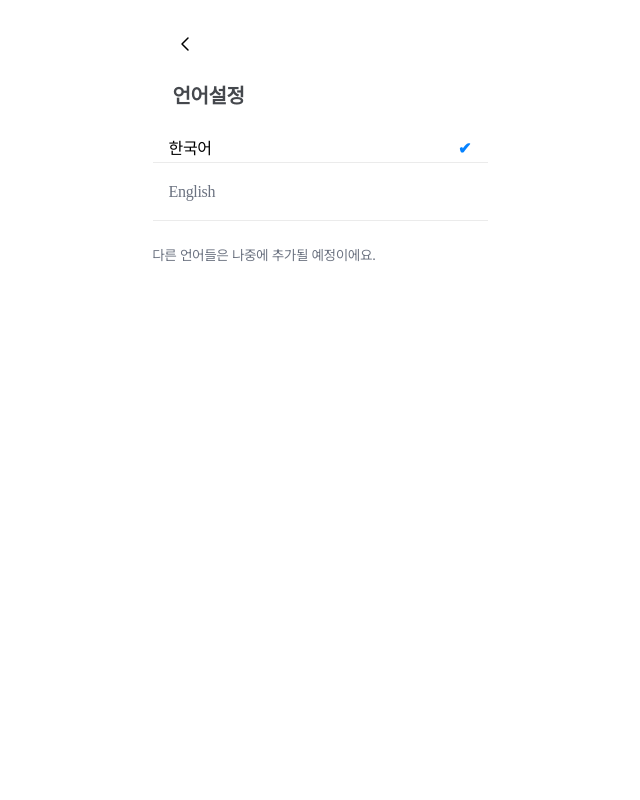
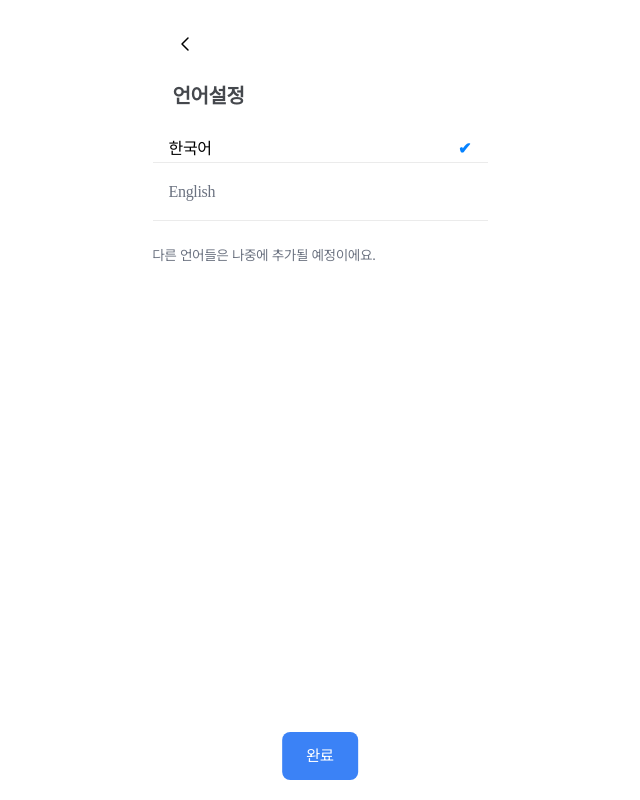
Before and after one commit to DevIruka/trip-connect, a Next.js app: page /mypage/language in a window 1280 px wide. Shown: the whole page, without its empty margins (320-960 px from the left). Built offline with nearby package versions, Linux system fonts and the light colour scheme; no server answers.

Commit message:
✨ feat : 언어 변환 기능 일단은 완료

```diff
--- a/next.config.mjs
+++ b/next.config.mjs
@@ -16,8 +16,9 @@ const nextConfig = {
   i18n: {
     locales: ['en', 'ko'],
     defaultLocale: 'en',
+    localeDetection: false,
+    localePrefix: 'never',
   },
-
 };
 
 export default nextConfig;
--- a/public/locales/en/translation.json
+++ b/public/locales/en/translation.json
@@ -0,0 +1,3 @@
+{
+  "welcome": "welcome"
+}
--- a/public/locales/ko/translation.json
+++ b/public/locales/ko/translation.json
@@ -0,0 +1,3 @@
+{
+  "welcome": "환영합니다."
+}
--- a/src/app/home/page.tsx
+++ b/src/app/home/page.tsx
@@ -1,13 +1,10 @@
 import React, { Suspense } from 'react';
-import initTranslation from '@/config/server/i18n'
 import CategoryPage from './_components/CategoryPage';
 
 
 const Homepage = async () => {
-  const { t } = await initTranslation('ko', ['login']);
   return (
     <>
-    <div>{t('login')}</div>
       <Suspense fallback={<div>loading...</div>}>
         <CategoryPage />
       </Suspense>
--- a/src/app/login/_components/Login.tsx
+++ b/src/app/login/_components/Login.tsx
@@ -11,7 +11,8 @@ import { googleLogin, kakaoLogin } from '../_auth/oauth';
 import ErrorMessage from './ErrorMessage';
 import { useState } from 'react';
 import WarningModal from './Warning';
-import { useTranslation } from 'next-i18next'
+import { useTranslation } from 'react-i18next';
+
 
 
 const googleImage = '/images/google.png';
--- a/src/app/login/page.tsx
+++ b/src/app/login/page.tsx
@@ -1,10 +1,10 @@
 'use client'; // 유저로부터 인풋을 받으므로, CSR이 적합하다고 생각하였습니다.
 
+import { useTranslation } from 'next-i18next'
 import Login from './_components/Login';
-
+import { useEffect } from 'react';
 
 const LoginPage = () => {
-  // const {} = await initTrans
   return (
     <>
       <Login />
--- a/src/app/mypage/language/page.tsx
+++ b/src/app/mypage/language/page.tsx
@@ -80,26 +80,31 @@
 
 import { useLang } from '@/store/languageStore';
 import Image from 'next/image';
+import Link from 'next/link';
 import { useRouter } from 'next/navigation';
+import { useState } from 'react';
 
 import { useTranslation } from 'react-i18next';
 const lefticon = '/images/ic-left.svg';
 
 const LanguagePage = () => {
   const { lang, setLang } = useLang();
+  const [selectedLang, setSelectedLang] = useState<'ko' | 'en'>(lang); // 변경할 언어 상태 추가
   const { i18n } = useTranslation();
+  const router = useRouter();
 
-  const changeLanguage = (lng: 'ko' | 'en') => {
-    i18n.changeLanguage(lng);
-    console.log(i18n.language)
+  const handleLanguageSelect = (language: 'ko' | 'en') => {
+    setSelectedLang(language); // 선택만 변경, 즉시 반영 X
   };
-  const handleLanguageChange = (language: 'ko' | 'en') => {
-    setLang(language);
-    localStorage.setItem('lang', language);
-    changeLanguage(language);
-    // 언어 변경 로직 추가 (예: i18n 설정 변경)
+
+  const handleSave = () => {
+    setLang(selectedLang); // Zustand 상태 업데이트
+    const expires = new Date();
+    expires.setFullYear(expires.getFullYear() + 1);
+    document.cookie = `lang=${selectedLang}; path=/; expires=${expires.toUTCString()}; Secure; SameSite=Strict`;
+    i18n.changeLanguage(selectedLang); // i18next 적용
+    router.refresh();
   };
-  const router = useRouter();
 
   return (
     <div className="min-h-screen px-5 py-4 bg-white">
@@ -144,9 +149,9 @@ const LanguagePage = () => {
         {/* 한국어 */}
         <div
           className={`flex items-center gap-[55px] border-b cursor-pointer ${
-            lang === 'ko' ? 'text-black font-bold' : 'text-gray-500'
+            selectedLang === 'ko' ? 'text-black font-bold' : 'text-gray-500'
           }`}
-          onClick={() => handleLanguageChange('ko')}
+          onClick={() => handleLanguageSelect('ko')}
           style={{
             display: 'flex',
             padding: '16px 16px 0px 16px',
@@ -167,7 +172,7 @@ const LanguagePage = () => {
           >
             한국어
           </span>
-          {lang === 'ko' && (
+          {selectedLang === 'ko' && (
             <span
               style={{
                 color: 'var(--Primary-Blue, #0582FF)',
@@ -183,9 +188,9 @@ const LanguagePage = () => {
         {/* 영어 */}
         <div
           className={`flex items-center gap-[55px] border-b cursor-pointer ${
-            lang === 'en' ? 'text-black font-bold' : 'text-gray-500'
+            selectedLang === 'en' ? 'text-black font-bold' : 'text-gray-500'
           }`}
-          onClick={() => handleLanguageChange('en')}
+          onClick={() => handleLanguageSelect('en')}
           style={{
             display: 'flex',
             padding: '16px',
@@ -206,7 +211,7 @@ const LanguagePage = () => {
           >
             English
           </span>
-          {lang === 'en' && (
+          {selectedLang === 'en' && (
             <span
               style={{
                 color: 'var(--Primary-Blue, #0582FF)',
@@ -223,6 +228,14 @@ const LanguagePage = () => {
       <p className="mt-6 text-gray-500 text-sm">
         다른 언어들은 나중에 추가될 예정이에요.
       </p>
+      {/* 완료 버튼 */}
+      <a
+        href="/"
+        onClick={handleSave}
+        className="fixed bottom-5 left-1/2 transform -translate-x-1/2 bg-blue-500 text-white px-6 py-3 rounded-lg"
+      >
+        완료
+      </a>
     </div>
   );
 };
--- a/src/app/search/page.tsx
+++ b/src/app/search/page.tsx
@@ -8,15 +8,13 @@ import useSearchHandlers from './_hooks/useSearchHandlers';
 import SearchBar from './_components/SearchBar';
 import SearchToolTip from './_components/SearchToolTip';
 import RecentSearchList from './_components/RecentSearchList';
-import { useLang } from '@/store/languageStore';
+import { useTranslation } from 'react-i18next';
 
 const SearchPage = () => {
   const router = useRouter();
   const [storedSearches, setStoredSearches] = useState<string[]>([]);
   const [recentSearches, setRecentSearches] = useState<string[]>([]);
-
-  const { lang } = useLang();
-  console.log(lang)
+  const { t } = useTranslation('login');
 
   useEffect(() => {
     if (typeof window !== 'undefined') {
--- a/src/config/i18n.ts
+++ b/src/config/i18n.ts
@@ -3,15 +3,24 @@
 import i18n from 'i18next';
 import { initReactI18next } from 'react-i18next';
 import HttpApi from 'i18next-http-backend';
+import { useLang } from '@/store/languageStore';
 
-const savedLang = typeof window !== 'undefined' ? localStorage.getItem('lang') || 'ko' : 'ko';
+// const savedLang =
+//   typeof window !== 'undefined' ? localStorage.getItem('lang') || 'ko' : 'ko';
+const getLanguageFromCookie = (): 'ko' | 'en' => {
+  if (typeof window !== 'undefined') {
+    const match = document.cookie.match(/lang=([^;]+)/);
+    return match && match[1] === 'en' ? 'en' : 'ko'; // 'en'이면 'en', 아니면 'ko'
+  }
+  return 'ko'; // 서버 사이드에서는 기본값 'ko' 반환
+};
 
 if (!i18n.isInitialized) {
   i18n
     .use(initReactI18next)
     .use(HttpApi) // JSON 파일 로드
     .init({
-      lng: savedLang,
+      lng: getLanguageFromCookie(),
       supportedLngs: ['en', 'ko'],
       interpolation: { escapeValue: false },
       backend: {
--- a/src/config/server/i18n.js
+++ b/src/config/server/i18n.js
@@ -20,7 +20,7 @@ export default async function initTranslations(
   if (!resources) {
     i18nInstance.use(
       resourcesToBackend((language, namespace) =>
-        import(`@/locales/${language}/${namespace}.json`),
+        import(`../../../public/locales/${language}/${namespace}.json`),
       ),
     );
   }
--- a/src/store/languageStore.ts
+++ b/src/store/languageStore.ts
@@ -1,44 +1,20 @@
-// import { create } from 'zustand';
-// import i18n from '@/app/i18n';
-import { persist } from 'zustand/middleware';
-// type LanguageState = {
-//   language: 'ko' | 'en';
-//   setLanguage: (lng: 'ko' | 'en') => void;
-// };
-
 import { create } from 'zustand';
 
-// export const useLanguageStore = create<LanguageState>()(
-//   persist(
-//     (set) => ({
-//       language: 'ko',
-//       setLanguage: (lng) => {
-//         localStorage.setItem('language', lng);
-//         i18n.changeLanguage(lng);
-//         set({ language: lng });
-//       },
-//     }),
-//     {
-//       name: 'language',
-//     },
-//   ),
-// );
-
-// zustand/store.js
+type Lang = 'en' | 'ko'
 
 type LangState = {
   lang: 'en' | 'ko';
-  setLang: (newLang: 'en' | 'ko') => void;
+  setLang: (newLang: Lang) => void;
 };
 
-export const useLang = create<LangState>()(
-    persist(
-      (set) => ({
-        lang: 'ko', // 기본값 (로컬 스토리지에 값이 없을 경우 사용됨)
-        setLang: (newLang) => set({ lang: newLang }),
-      }),
-      {
-        name: 'lang', // localStorage에 저장될 키
-      }
-    )
-  );
+type getLanguageFromCookie = () => Lang;
+
+const getLanguageFromCookie = () => {
+    const match = document.cookie.match(/lang=([^;]+)/);
+    return match && match[1] === 'en' ? 'en' : 'ko'; // 'en'이면 'en', 아니면 'ko'
+  };
+
+export const useLang = create<LangState>()((set) => ({
+  lang: getLanguageFromCookie(), // 기본값 (로컬 스토리지에 값이 없을 경우 사용됨)
+  setLang: (newLang) => set({ lang: newLang }),
+}));
```
